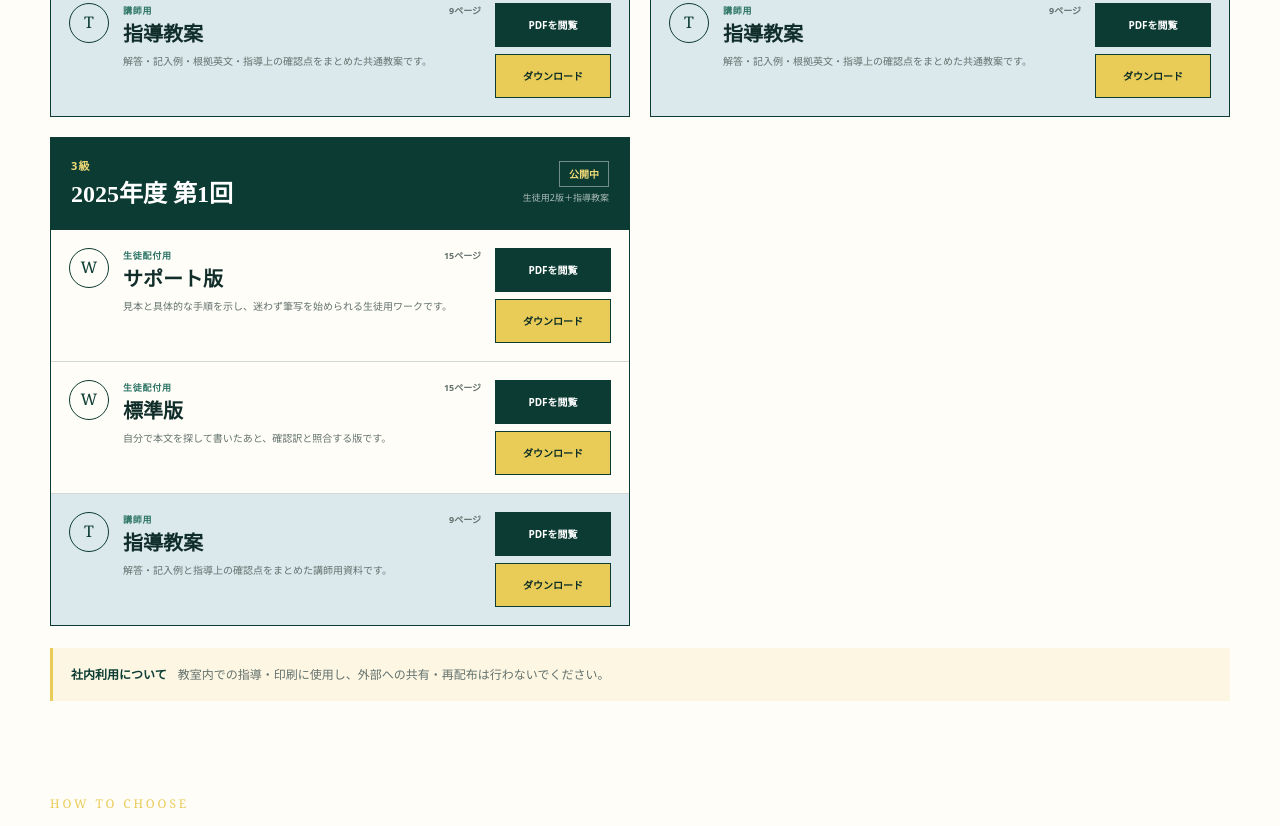
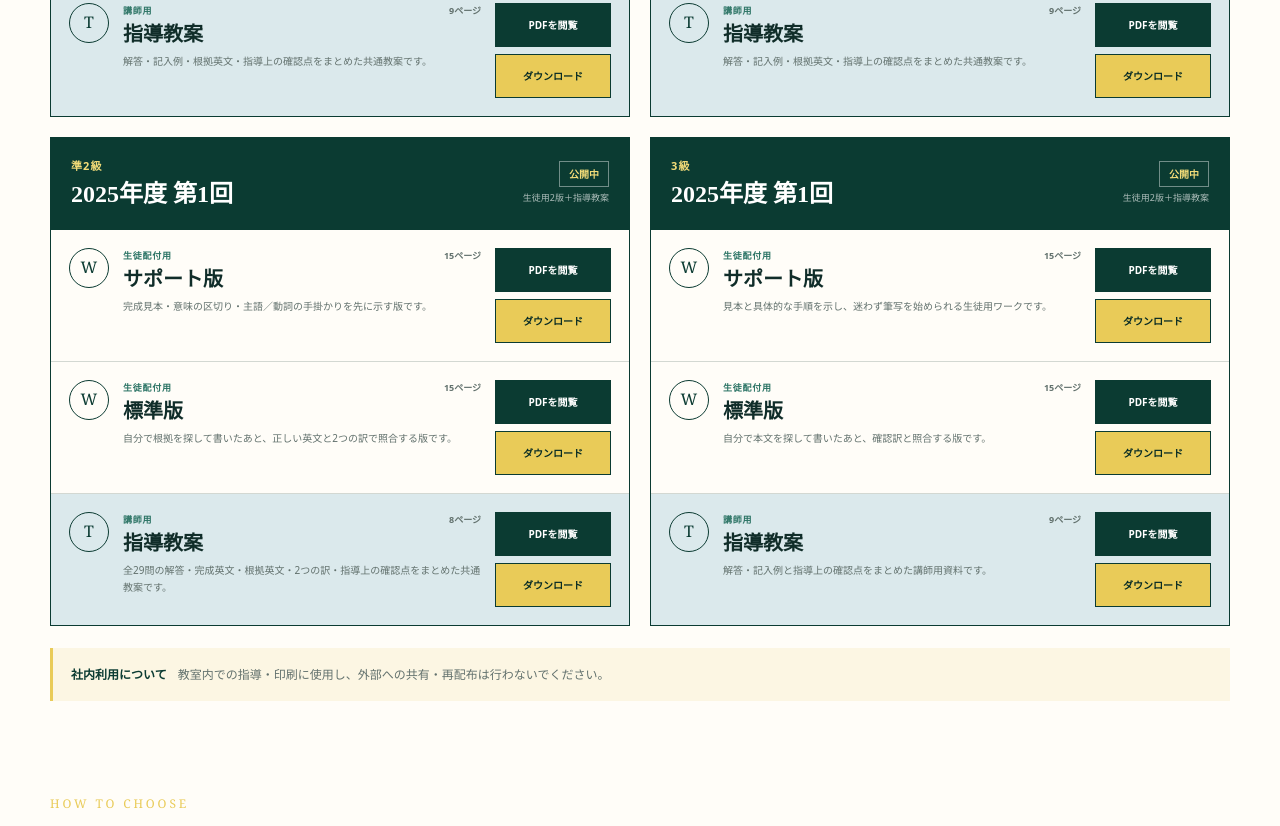
Before and after one commit to kikuchimkt-afk/readpass-workbook-lp, a website: page index.html in a window 1280 px wide. Shown: the part 1631-2457 px from the top of the page. Drawn offline with Linux system fonts and the light colour scheme.

Commit message:
Add 2025-1 Grade Pre-2 workbooks

```diff
--- a/index.html
+++ b/index.html
@@ -94,6 +94,7 @@
           <!-- MATERIAL_CATALOG_START -->
           <div class="grade-jump" aria-label="級から教材を探す">
             <span>収録級</span>
+            <a href="#grade-pre2-2025-1">準2級</a>
             <a href="#grade3-2025-3">3級</a>
           </div>
 
@@ -102,7 +103,7 @@
               <span>級</span>
               <select name="grade" data-grade-filter>
                 <option value="all">すべての級</option>
-                <option value="grade3">3級</option>
+                <option value="grade-pre2">準2級</option><option value="grade3">3級</option>
               </select>
             </label>
             <label>
@@ -116,7 +117,7 @@
           </form>
 
           <div class="catalog-summary">
-            <p data-result-count aria-live="polite">3回分・PDF 9点を掲載</p>
+            <p data-result-count aria-live="polite">4回分・PDF 12点を掲載</p>
             <p>新しい試験回から順に表示しています。</p>
           </div>
 
@@ -229,6 +230,62 @@
                 <div class="document-actions" aria-label="3級 2025年度 第2回 指導教案の操作">
                   <a class="document-button document-view" href="/materials/grade3/2025-2/ReadPass_EIKEN_Grade3_2025-2_Instructor_Teaching_Guide.pdf" target="_blank" rel="noopener noreferrer" aria-label="3級 2025年度 第2回 指導教案のPDFを新しいタブで閲覧">PDFを閲覧</a>
                   <a class="document-button document-download" href="/materials/grade3/2025-2/ReadPass_EIKEN_Grade3_2025-2_Instructor_Teaching_Guide.pdf" download="ReadPass_EIKEN_Grade3_2025-2_Instructor_Teaching_Guide.pdf" aria-label="3級 2025年度 第2回 指導教案のPDFをダウンロード">ダウンロード</a>
+                </div>
+              </article>
+            </div>
+          </article>
+          <article class="session-card" id="grade-pre2-2025-1" data-catalog-card data-grade="grade-pre2" data-year="2025">
+            <header class="session-card-head">
+              <div>
+                <p class="session-grade">準2級</p>
+                <h3>2025年度 第1回</h3>
+              </div>
+              <div class="session-status"><span>公開中</span><small>生徒用2版＋指導教案</small></div>
+            </header>
+            <div class="document-list">
+              <article class="document-row">
+                <div class="document-icon" aria-hidden="true">W</div>
+                <div class="document-copy">
+                  <div class="document-title-line">
+                    <p class="document-audience">生徒配付用</p>
+                    <span>15ページ</span>
+                  </div>
+                  <h4>サポート版</h4>
+                  <p>完成見本・意味の区切り・主語／動詞の手掛かりを先に示す版です。</p>
+                </div>
+                <div class="document-actions" aria-label="準2級 2025年度 第1回 サポート版の操作">
+                  <a class="document-button document-view" href="/materials/grade-pre2/2025-1/ReadPass_EIKEN_GradePre2_2025-1_Student_Support_Workbook.pdf" target="_blank" rel="noopener noreferrer" aria-label="準2級 2025年度 第1回 サポート版のPDFを新しいタブで閲覧">PDFを閲覧</a>
+                  <a class="document-button document-download" href="/materials/grade-pre2/2025-1/ReadPass_EIKEN_GradePre2_2025-1_Student_Support_Workbook.pdf" download="ReadPass_EIKEN_GradePre2_2025-1_Student_Support_Workbook.pdf" aria-label="準2級 2025年度 第1回 サポート版のPDFをダウンロード">ダウンロード</a>
+                </div>
+              </article>
+              <article class="document-row">
+                <div class="document-icon" aria-hidden="true">W</div>
+                <div class="document-copy">
+                  <div class="document-title-line">
+                    <p class="document-audience">生徒配付用</p>
+                    <span>15ページ</span>
+                  </div>
+                  <h4>標準版</h4>
+                  <p>自分で根拠を探して書いたあと、正しい英文と2つの訳で照合する版です。</p>
+                </div>
+                <div class="document-actions" aria-label="準2級 2025年度 第1回 標準版の操作">
+                  <a class="document-button document-view" href="/materials/grade-pre2/2025-1/ReadPass_EIKEN_GradePre2_2025-1_Student_Standard_Workbook.pdf" target="_blank" rel="noopener noreferrer" aria-label="準2級 2025年度 第1回 標準版のPDFを新しいタブで閲覧">PDFを閲覧</a>
+                  <a class="document-button document-download" href="/materials/grade-pre2/2025-1/ReadPass_EIKEN_GradePre2_2025-1_Student_Standard_Workbook.pdf" download="ReadPass_EIKEN_GradePre2_2025-1_Student_Standard_Workbook.pdf" aria-label="準2級 2025年度 第1回 標準版のPDFをダウンロード">ダウンロード</a>
+                </div>
+              </article>
+              <article class="document-row document-row-guide">
+                <div class="document-icon" aria-hidden="true">T</div>
+                <div class="document-copy">
+                  <div class="document-title-line">
+                    <p class="document-audience">講師用</p>
+                    <span>8ページ</span>
+                  </div>
+                  <h4>指導教案</h4>
+                  <p>全29問の解答・完成英文・根拠英文・2つの訳・指導上の確認点をまとめた共通教案です。</p>
+                </div>
+                <div class="document-actions" aria-label="準2級 2025年度 第1回 指導教案の操作">
+                  <a class="document-button document-view" href="/materials/grade-pre2/2025-1/ReadPass_EIKEN_GradePre2_2025-1_Instructor_Teaching_Guide.pdf" target="_blank" rel="noopener noreferrer" aria-label="準2級 2025年度 第1回 指導教案のPDFを新しいタブで閲覧">PDFを閲覧</a>
+                  <a class="document-button document-download" href="/materials/grade-pre2/2025-1/ReadPass_EIKEN_GradePre2_2025-1_Instructor_Teaching_Guide.pdf" download="ReadPass_EIKEN_GradePre2_2025-1_Instructor_Teaching_Guide.pdf" aria-label="準2級 2025年度 第1回 指導教案のPDFをダウンロード">ダウンロード</a>
                 </div>
               </article>
             </div>
--- a/scripts/validate.mjs
+++ b/scripts/validate.mjs
@@ -162,6 +162,9 @@ if (!robots.includes("Disallow: /")) throw new Error("robots.txt must discourage
 const vercel = JSON.parse(readFileSync("vercel.json", "utf8"));
 const redirects = vercel.redirects ?? [];
 const requiredLegacySources = [
+  "/materials/grade-pre2/2025-1/workbook-support.pdf",
+  "/materials/grade-pre2/2025-1/workbook-standard.pdf",
+  "/materials/grade-pre2/2025-1/teaching-guide.pdf",
   "/materials/grade3/2025-1/workbook.pdf",
   "/materials/grade3/2025-1/workbook-standard.pdf",
   "/materials/grade3/2025-1/teaching-guide.pdf",
```
Also changed, not shown: data/materials.json (+47 -0 lines), README.md, vercel.json, 3 other files.
